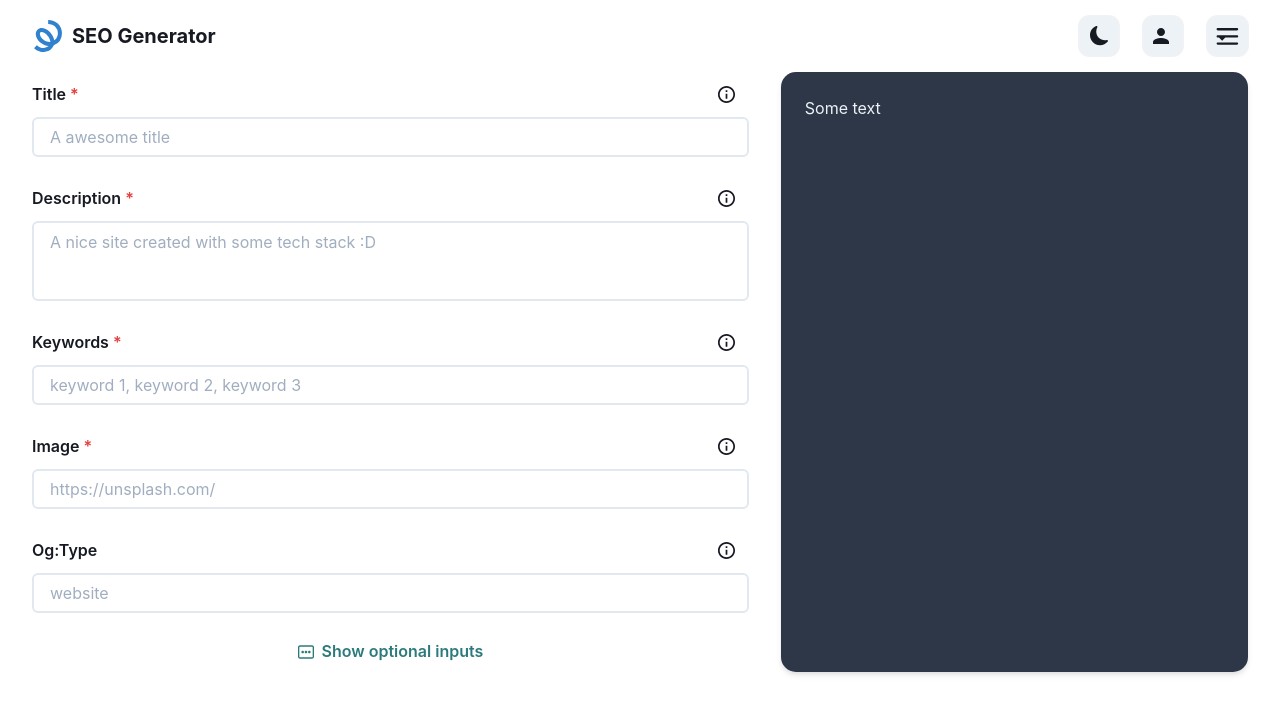
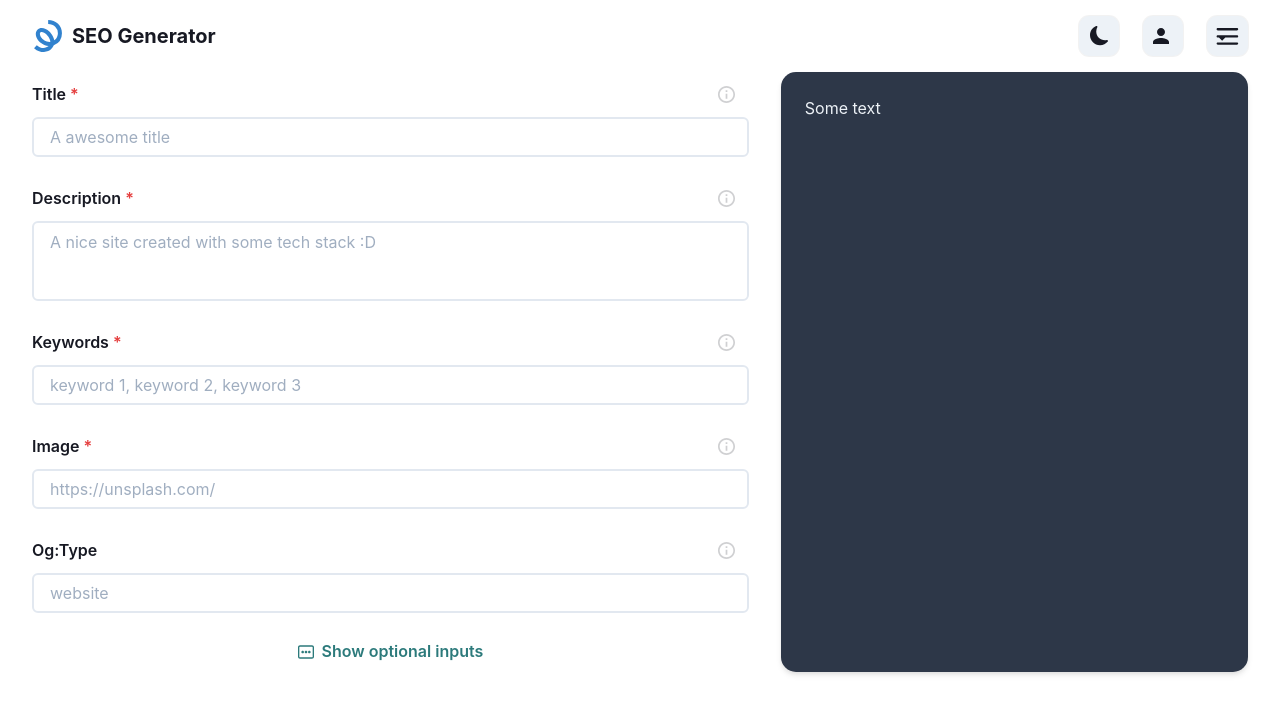
Before and after one commit to mrLuisFer/seo-generator, a Next.js app: page / in a window 1280 px wide. Shown: the top 714 px of the page. Built offline with nearby package versions, Linux system fonts and the light colour scheme.

Commit message:
fix hover background

```diff
--- a/components/home/LeftSidebar/MetaForm/formComponents/InputLabel.jsx
+++ b/components/home/LeftSidebar/MetaForm/formComponents/InputLabel.jsx
@@ -2,10 +2,10 @@ import { FormLabel, Flex, Button, useColorModeValue } from '@chakra-ui/react'
 import { IoMdInformationCircleOutline } from 'react-icons/io'
 import { blue, gray, teal, white } from 'lib/chakraColors'
 import ClickPopup from 'components/common/ClickPopup'
+import { transitionProperty } from 'lib/transitionProperty'
 
 export default function InputLabel({ children, isFocus, inputId, ...props }) {
   const labelHoverColor = useColorModeValue(blue.$500, teal.$300)
-  const infoBtnBgColor = useColorModeValue(gray.$700, gray.$600)
 
   return (
     <Flex align="center" justify="space-between">
@@ -23,12 +23,14 @@ export default function InputLabel({ children, isFocus, inputId, ...props }) {
       </FormLabel>
       <ClickPopup text="Info">
         <Button
-          _hover={{ background: infoBtnBgColor, color: white }}
+          _hover={{ background: gray.$700, color: white, opacity: 1 }}
           p="0rem"
           m="0.4rem"
           size="sm"
           title="Click to know what's this attribute"
           bg="transparent"
+          opacity="0.2"
+          transition={transitionProperty()}
         >
           <IoMdInformationCircleOutline size="1.5em" />
         </Button>
```
